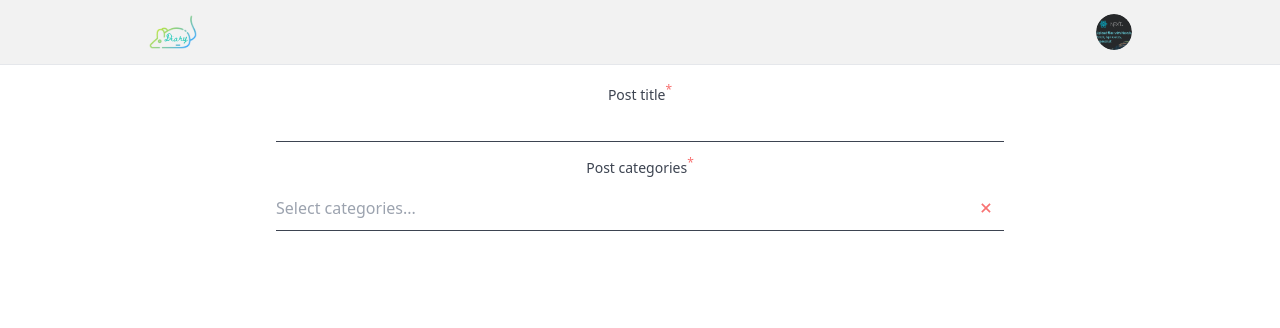
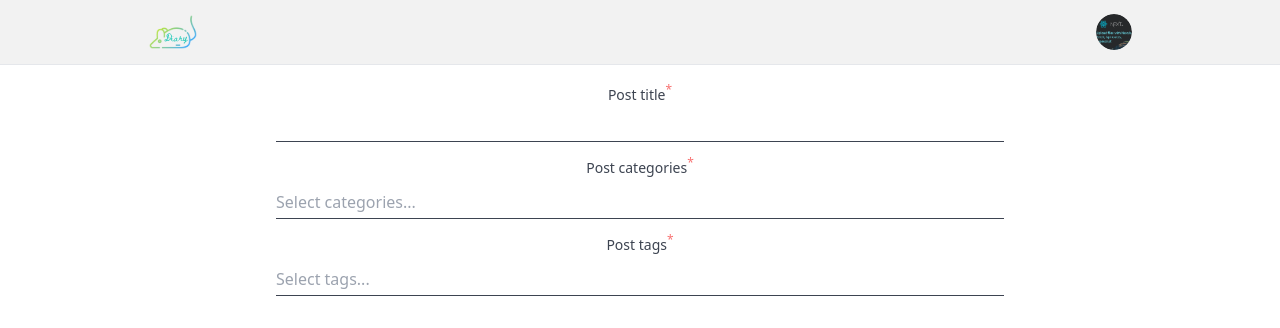
Before and after one commit to tuhinsaud4614/graphql-blog, a Next.js app in the folder frontend-web/: page /posts/create in a window 1280 px wide. Shown: the top 328 px of the page. Built offline with nearby package versions, Linux system fonts and the light colour scheme.

Commit message:
Component:Select
Select component updated

```diff
--- a/frontend-web/components/index.ts
+++ b/frontend-web/components/index.ts
@@ -16,7 +16,7 @@ export { default as ProgressBar } from "./ProgressBar";
 export { default as ReactorModal } from "./ReactorModal";
 export { default as ReactorModalItem } from "./ReactorModal/ReactorItem";
 export { default as SearchBox } from "./SearchBox";
-export { default as Select } from "./select";
+export { default as Select } from "./Select";
 export { default as SidebarSearch } from "./SidebarSearch";
 export { default as TabBox } from "./TabBox";
 export { default as Tabs } from "./Tabs";
--- a/frontend-web/components/select/SelectItems.tsx
+++ b/frontend-web/components/select/SelectItems.tsx
@@ -1,3 +1,4 @@
+import { motion } from "framer-motion";
 import { forwardRef, ReactNode } from "react";
 import { UnSelectedItem } from "./SelectItem";
 
@@ -21,9 +22,16 @@ const SelectItems = forwardRef<HTMLDivElement, Props>(
       loadedItems = <UnSelectedItem>No options</UnSelectedItem>;
     }
     return (
-      <section className={className.root} ref={ref}>
+      <motion.section
+        initial={{ y: 10, opacity: 0 }}
+        animate={{ y: 0, opacity: 1 }}
+        exit={{ y: 10, opacity: 0 }}
+        transition={{ duration: 0.2 }}
+        className={className.root}
+        ref={ref}
+      >
         <ul className={className.items}>{loadedItems}</ul>
-      </section>
+      </motion.section>
     );
   }
 );
--- a/frontend-web/components/select/SelectedItem.tsx
+++ b/frontend-web/components/select/SelectedItem.tsx
@@ -1,3 +1,4 @@
+import { motion } from "framer-motion";
 import { ReactNode } from "react";
 import { BiX } from "react-icons/bi";
 
@@ -14,7 +15,14 @@ interface Props {
 
 export default function SelectedItem({ children, onClose }: Props) {
   return (
-    <span className={className.root}>
+    <motion.span
+      className={className.root}
+      layout
+      initial={{ width: 0, opacity: 0 }}
+      exit={{ width: 0, opacity: 0 }}
+      animate={{ width: "auto", opacity: 1 }}
+      transition={{ duration: 0.2 }}
+    >
       <span className={className.text}>{children}</span>
       <button
         aria-label="Close"
@@ -24,6 +32,6 @@ export default function SelectedItem({ children, onClose }: Props) {
       >
         <BiX size={14} />
       </button>
-    </span>
+    </motion.span>
   );
 }
--- a/frontend-web/components/select/index.tsx
+++ b/frontend-web/components/select/index.tsx
@@ -1,5 +1,6 @@
 import { useDebounce, useOnClickOutside } from "@hooks";
 import classNames from "classnames";
+import { AnimatePresence, motion } from "framer-motion";
 import _ from "lodash";
 import {
   ComponentPropsWithRef,
@@ -114,6 +115,7 @@ export default function Select({
             classes?.boxInner
           )}
         >
+          <AnimatePresence>
             {values.map((item) => (
               <SelectedItem
                 key={item.value}
@@ -127,6 +129,7 @@ export default function Select({
                 {item.name}
               </SelectedItem>
             ))}
+          </AnimatePresence>
           <input
             {...rest}
             ref={inputRef}
@@ -148,14 +151,23 @@ export default function Select({
             required={required}
           />
         </section>
-        <button
+        <AnimatePresence>
+          {!!values.length && (
+            <motion.button
+              initial={{ scale: 0, opacity: 0 }}
+              exit={{ scale: 0, opacity: 0 }}
+              animate={{ scale: 1, opacity: 1 }}
+              transition={{ duration: 0.2 }}
               aria-label="Close"
               type="button"
               className={className.clearIcon}
               onClick={onChangeValues ? () => onChangeValues([]) : undefined}
             >
               <BiX size={20} />
-        </button>
+            </motion.button>
+          )}
+        </AnimatePresence>
+        <AnimatePresence>
           {inputValue && (
             <SelectItems
               length={items.length}
@@ -178,6 +190,7 @@ export default function Select({
               ))}
             </SelectItems>
           )}
+        </AnimatePresence>
       </div>
       {!valid && errorText && (
         <p
--- a/frontend-web/pages/posts/create.tsx
+++ b/frontend-web/pages/posts/create.tsx
@@ -16,6 +16,7 @@ const className = {
 interface IValues {
   title: string;
   categories: { name: string; value: string }[];
+  tags: { name: string; value: string }[];
 }
 
 // validation
@@ -29,17 +30,28 @@ const schema = yup.object().shape({
         value: yup.string().required("Option value is required"),
       })
     )
-    .min(1, "At least one category"),
+    .min(1, "At least one category required"),
+  tags: yup
+    .array()
+    .of(
+      yup.object().shape({
+        name: yup.string().required("Tag name is required"),
+        value: yup.string().required("Tag value is required"),
+      })
+    )
+    .min(1, "At least one tag required"),
 });
 
 const CreatePost: NextPageWithLayout = () => {
   const initialValues: IValues = {
     title: "",
     categories: [],
+    tags: [],
   };
 
   const titleId = useId();
   const categoriesId = useId();
+  const tagsId = useId();
 
   const onSubmit = async (
     values: IValues,
@@ -88,7 +100,7 @@ const CreatePost: NextPageWithLayout = () => {
         title="Post categories"
         name="categories"
         aria-label="Post categories"
-        aria-invalid={Boolean(touched.title && errors.title)}
+        aria-invalid={Boolean(touched.categories && errors.categories)}
         placeholder="Select categories..."
         values={values.categories}
         onChangeValues={(val) => setFieldValue("categories", val)}
@@ -100,6 +112,37 @@ const CreatePost: NextPageWithLayout = () => {
           touched.categories &&
           typeof errors.categories === "string" &&
           errors.categories
+        }
+        loadOptions={async (value) => {
+          const p = new Promise<{ name: string; value: string }[]>((res) => {
+            if (!value) {
+              return res([]);
+            }
+            setTimeout(() => {
+              res([{ name: value.toUpperCase(), value }]);
+            }, 500);
+          });
+          const result = await p;
+          return result;
+        }}
+        required
+      />
+      <Select
+        classes={{ root: className.control }}
+        id={tagsId}
+        title="Post tags"
+        name="tags"
+        aria-label="Post tags"
+        aria-invalid={Boolean(touched.tags && errors.tags)}
+        placeholder="Select tags..."
+        values={values.tags}
+        onChangeValues={(val) => setFieldValue("tags", val)}
+        onBlur={() => {
+          if (!touched.tags) setFieldTouched("tags", true);
+        }}
+        valid={!(touched.tags && errors.tags)}
+        errorText={
+          touched.tags && typeof errors.tags === "string" && errors.tags
         }
         loadOptions={async (value) => {
           const p = new Promise<{ name: string; value: string }[]>((res) => {
```
Lines whose indentation alone changed are shown as unchanged.
